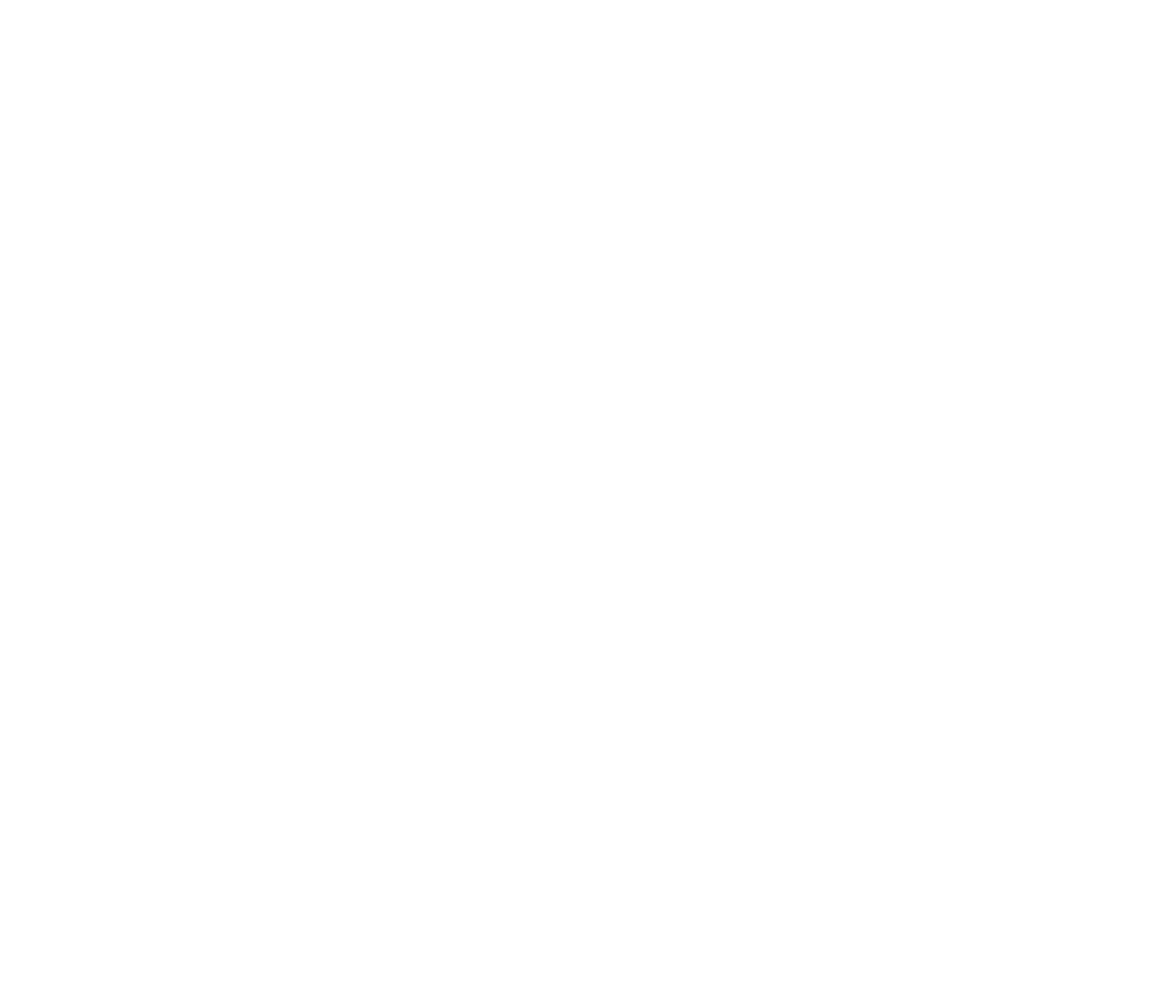
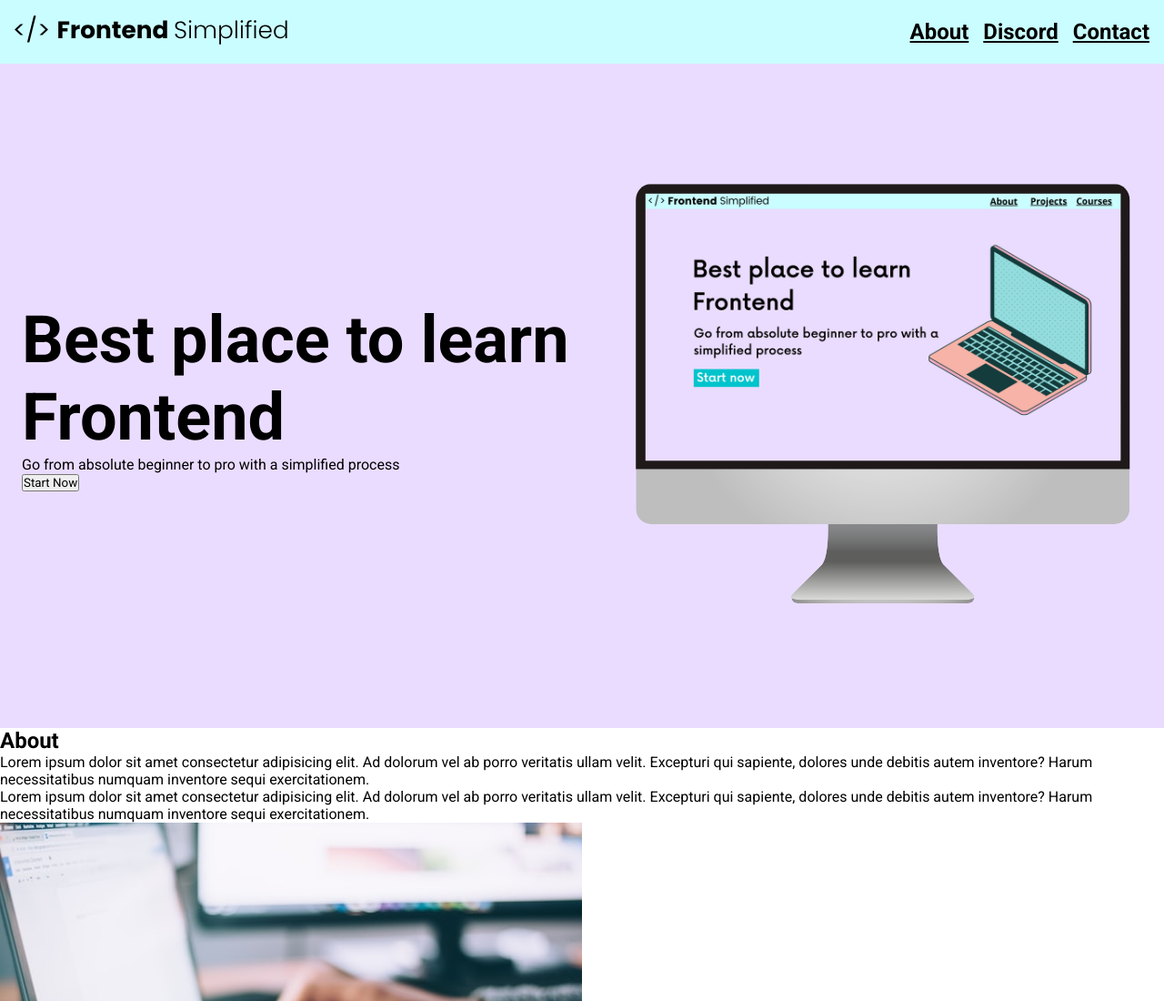
Before and after one commit to robin-nemesszeghy/static-website, a plain HTML site: page index.html in a window 1280 px wide. Shown: the top 1100 px of the page at 91% size. Before the commit the page ends 800 px from the top, so only its background shows below. Drawn offline with Linux system fonts and the light colour scheme.

Commit message:
HTML for the simple, static website

```diff
--- a/index.html
+++ b/index.html
@@ -1,11 +1,114 @@
 <!DOCTYPE html>
 <html lang="en">
-<head>
-    <meta charset="UTF-8">
-    <meta name="viewport" content="width=device-width, initial-scale=1.0">
-    <title>Document</title>
-</head>
-<body>
+  <head>
+    <meta charset="UTF-8" />
+    <meta name="viewport" content="width=device-width, initial-scale=1.0" />
+    <title>Frontend Simplified</title>
+    <link rel="stylesheet" href="./style.css" />
+  </head>
 
-</body>
+  <body>
+    <section>
+      <nav>
+        <figure class="logo">
+          <img class="logo__img" src="./assets/FES.svg" alt="Logo" />
+        </figure>
+        <ul class="nav__links">
+          <li class="nav__link">
+            <a href="#about">About</a>
+          </li>
+          <li class="nav__link">
+            <a href="#discord">Discord</a>
+          </li>
+          <li class="nav__link">
+            <a href="#contact">Contact</a>
+          </li>
+        </ul>
+      </nav>
+      <header>
+        <div>
+          <h1>Best place to learn Frontend</h1>
+          <p>Go from absolute beginner to pro with a simplified process</p>
+          <button>Start Now</button>
+        </div>
+        <figure>
+          <img src="./assets/laptop.png" alt="Homepage image" />
+        </figure>
+      </header>
+    </section>
+
+    <main>
+      <section id="about">
+        <h2>About</h2>
+        <div>
+          <div>
+            <p>
+              Lorem ipsum dolor sit amet consectetur adipisicing elit. Ad
+              dolorum vel ab porro veritatis ullam velit. Excepturi qui
+              sapiente, dolores unde debitis autem inventore? Harum
+              necessitatibus numquam inventore sequi exercitationem.
+            </p>
+            <p>
+              Lorem ipsum dolor sit amet consectetur adipisicing elit. Ad
+              dolorum vel ab porro veritatis ullam velit. Excepturi qui
+              sapiente, dolores unde debitis autem inventore? Harum
+              necessitatibus numquam inventore sequi exercitationem.
+            </p>
+          </div>
+          <figure>
+            <img src="./assets/about.jpg" alt="Typing on a laptop" />
+          </figure>
+        </div>
+      </section>
+
+      <section id="discord">
+        <h2>Discord</h2>
+        <div>
+          <figure>
+            <img src="./assets/discord.png" alt="Discord" />
+          </figure>
+          <div>
+            <p>
+              Lorem ipsum dolor sit amet consectetur adipisicing elit. Ad
+              dolorum vel ab porro veritatis ullam velit. Excepturi qui
+              sapiente, dolores unde debitis autem inventore? Harum
+              necessitatibus numquam inventore sequi exercitationem.
+            </p>
+            <p>
+              Lorem ipsum dolor sit amet consectetur adipisicing elit. Ad
+              dolorum vel ab porro veritatis ullam velit. Excepturi qui
+              sapiente, dolores unde debitis autem inventore? Harum
+              necessitatibus numquam inventore sequi exercitationem.
+            </p>
+          </div>
+        </div>
+      </section>
+
+      <section id="contact">
+        <h2>Contact</h2>
+        <form action="">
+          <label for="">Email</label>
+          <input type="email" placeholder="jane@example.com" />
+          <label for="">Message</label>
+          <textarea
+            name=""
+            id=""
+            placeholder="Nice website, let's connect!"
+          ></textarea>
+          <button>Submit</button>
+        </form>
+      </section>
+    </main>
+
+    <footer>
+      <img src="./assets/FES.svg" alt="Logo" />
+      <div>
+        <a href="#about">About</a>
+        <a href="#discord">Discord</a>
+        <a href="#contact">Contact</a>
+        <a href="">Courses</a>
+      </div>
+      <p>Copyright &copy; Frontend Simplified</p>
+    </footer>
+  </body>
 </html>
--- a/style.css
+++ b/style.css
@@ -0,0 +1,59 @@
+@import url("https://fonts.googleapis.com/css2?family=Roboto:ital,wght@0,100..900;1,100..900&display=swap");
+
+* {
+  padding: 0;
+  margin: 0;
+  box-sizing: border-box;
+  font-family: "Roboto", sans-serif;
+  color: #000;
+}
+
+html {
+  scroll-behavior: smooth;
+}
+
+ul {
+  list-style: none;
+}
+
+/* NAV */
+
+nav {
+  height: 70px;
+  background-color: #cafdff;
+  display: flex;
+  justify-content: space-between;
+  align-items: center;
+  padding: 0 16px;
+}
+
+.logo__img {
+  width: 300px;
+}
+
+.nav__links {
+  display: flex;
+}
+
+.nav__link {
+  padding-left: 16px;
+  font-size: 24px;
+  font-weight: 700;
+}
+
+/* HEADER */
+
+header {
+  height: calc(100vh - 70px);
+  width: 100%;
+  min-width: 1200px;
+  background-color: #eadcff;
+  padding: 24px;
+  display: flex;
+  justify-content: center;
+  align-items: center;
+}
+
+h1 {
+  font-size: 72px;
+}
```
